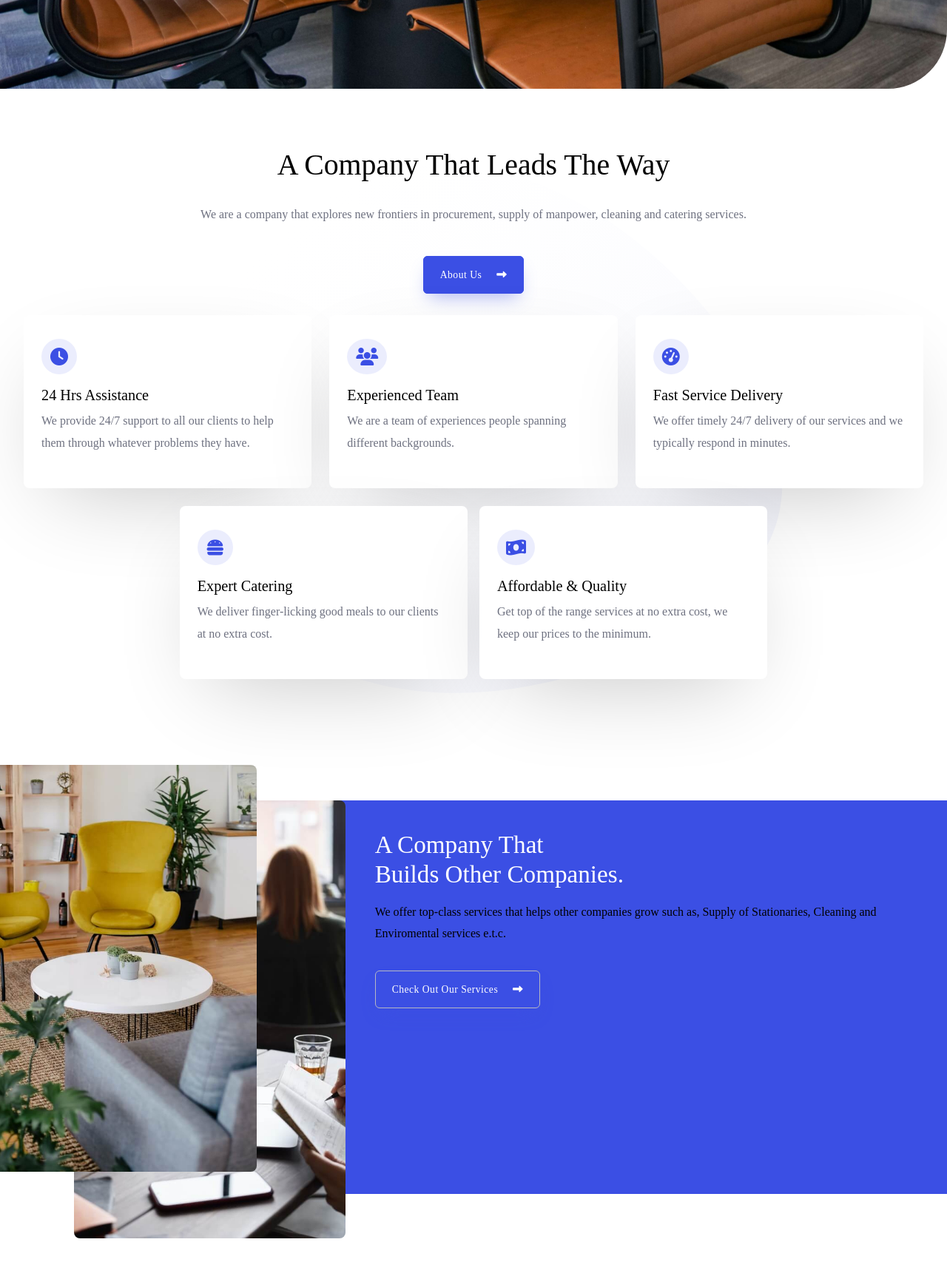
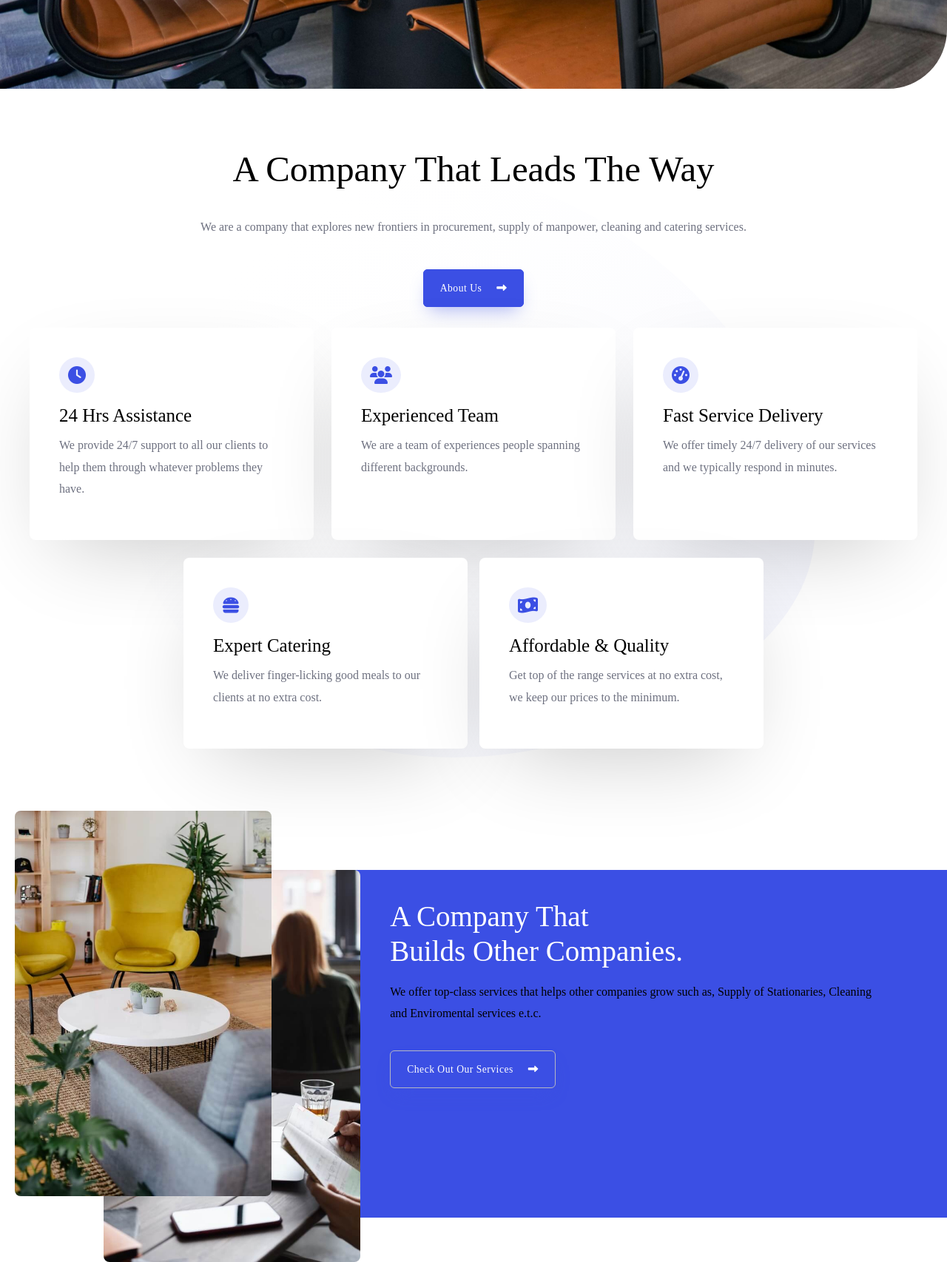
Before and after one commit to Tayomide/xkuul-clone, a plain HTML site: page index.html in a window 1280 px wide. Shown: the part 680-2386 px from the top of the page at 74% size. Drawn offline with Linux system fonts and the light colour scheme.

Commit message:
Start responsive design for max-width 1000px

```diff
--- a/assets/css/screen.css
+++ b/assets/css/screen.css
@@ -883,3 +883,56 @@ footer .part-2{
     width: 33.333%;
   }
 }
+@media screen and (min-width: 1000px) {
+  h1{
+    font-size: 3.815em;
+  }
+  h2{
+    font-size: 3.052em;
+  }
+  h3{
+    font-size: 2.441em;
+  }
+  h4{
+    font-size: 1.953em;
+  }
+  h5{
+    font-size: 1.563em;
+  }
+  h6{
+    font-size: 1.25em;
+  }
+  .home-1 article{
+    max-width: 1200px;
+    height: 408px;
+    margin-left: auto;
+    margin-right: auto;
+  }
+  .home-1 article p{
+    padding-right: 50%;
+  }
+  .home-2{
+    max-width: 1200px;
+    margin-left: auto;
+    margin-right: auto;
+  }
+  .home-2 ul li{
+    padding: 40px;
+  }
+  .home-3{
+    max-width: calc(1200px + calc(100vw - 1200px)/2);
+    margin-left: 10px;
+    align-items: flex-start;
+    margin-left: calc(calc(100vw - 1200px)/2);
+    /* background-image: url(../picture/home-3-background.png);
+    background-position: top;
+    background-repeat: no-repeat;
+    background-size: auto; */
+  }
+  .home-3 .img-hold {
+    margin: -5em 7.5em 5em -7.5em;
+  }
+  .home-3 article{
+    padding-right: calc(calc(100vw - 1120px)/2)
+  }
+}
```
